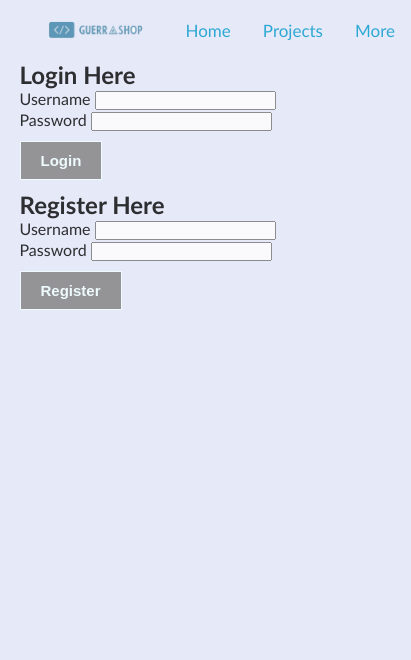
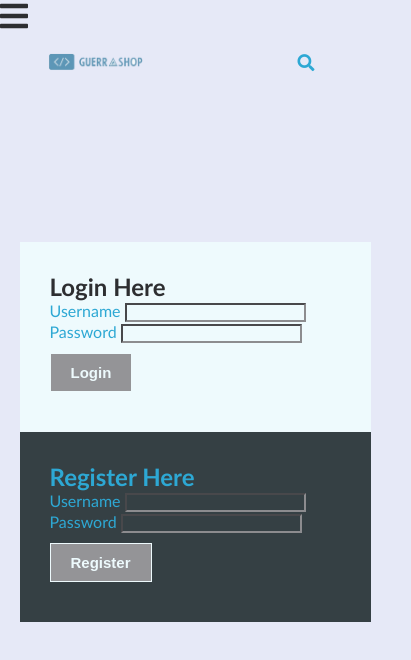
Before and after one commit to jerrgdr13/demo-guerrashop, a plain HTML site: page subpages/login.html in a window 390 px wide. Shown: the whole page, 411 px wide, since content can reach past the window. Drawn offline with nearby package versions, Linux system fonts and the light colour scheme.

Commit message:
commit changes varios

```diff
--- a/files/main.js
+++ b/files/main.js
@@ -4,4 +4,3 @@ document.querySelector('.menu-btn').addEventListener('click',() =>{
 );
 ScrollReveal().reveal('.showcase');
 ScrollReveal().reveal('.demo-cards', {delay:500});
-ScrollReveal().reveal('.cards-banner-one', {delay:500});
--- a/files/styles.css
+++ b/files/styles.css
@@ -179,3 +179,88 @@ ul{
     text-align: center;
     padding-bottom: 20px;
 }
+/* Form styles*/
+.login-box{
+    max-width: 700px;
+    float: none;
+    margin: 150px auto;
+    display: grid;
+    grid-template-columns: repeat(1, 1fr);
+}
+.login-right input{
+    color: #e6e9f7;
+}
+.login-left{
+    background: azure;
+    padding: 30px;
+}
+.login-right{
+    background: #0a1718;
+    padding: 30px;
+}
+.login-right h2, label{
+    color: #0099cc;
+
+}
+.form-control{
+    background-color: transparent !important;
+}
+
+/*Mobile Friendly */
+@media (max-width: 700px) {
+    .menu-btn {
+        display: block;
+    }
+
+    .nav-main ul.nav-menu{
+        display: block;
+        position: absolute;
+        top: 0;
+        left: 0;
+        background: #0a1718;
+        height: 100%;
+        padding: 30%;
+        opacity: .9;
+        transform: translateX(-400px);
+        transition: transform .5s ease-in-out;
+    }
+
+    .nav-main ul.nav-menu.show {
+        transform: translateX(-20px);
+    }
+
+    .nav-main ul.nav-menu li {
+        padding: 20px;
+        font-size: 14px;
+    }
+    .nav-main ul.nav-menu-right{
+        margin-right: 40px;
+    }
+    .Demo-cards{
+        grid-template-columns: repeat(2, 1fr);
+    }
+    .footer-links .footer-container{
+        grid-template-columns: repeat(2, 1fr);
+    }
+    @media (max-width: 500px) {
+        .demo-cards {
+            grid-template-columns: 1fr;
+        }
+
+        .demo-cards img {
+            height: 270px;
+        }
+
+        .card-banner-one .content {
+            width: 100%;
+            padding: 60px 20px;
+        }
+
+        .footer-links .footer-container {
+            grid-template-columns: 1fr;
+        }
+    }
+
+
+
+}
--- a/subpages/login.html
+++ b/subpages/login.html
@@ -13,6 +13,9 @@
     <title>Login</title>
 </head>
 <body>
+    <div class="menu-btn">
+        <i class="fas fa-bars fa-2x"></i>
+    </div>
     <div class="container">
         <nav class="nav-main">
         <img src="/img/brand.png" alt="page Logo" class="nav-logo">
@@ -25,6 +28,13 @@
             </li>
             <li >
                 <a href="#">More</a>
+            </li>
+        </ul>
+        <ul class="nav-menu-right">
+            <li>
+                <a href="#">
+                    <i class="fa fa-search"></i>
+                </a>
             </li>
         </ul>
         </nav>
@@ -63,5 +73,10 @@
         </div>
         </div>
     </div>
+
+<!-- Scrool Reveal -->
+<script src="https://unpkg.com/scrollreveal"></script>
+<!--Custom JS-->
+<script src="/files/main.js"></script>
 </body>
 </html>
```
Also changed, not shown: index.html (+10 -0 lines), subpages/members.html (+15 -0 lines).
